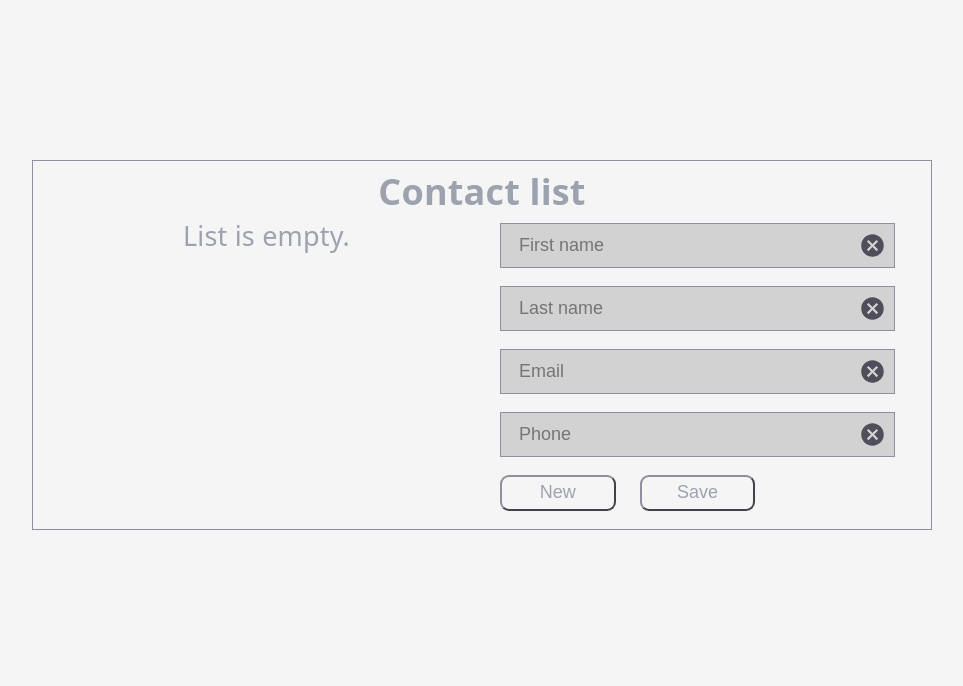
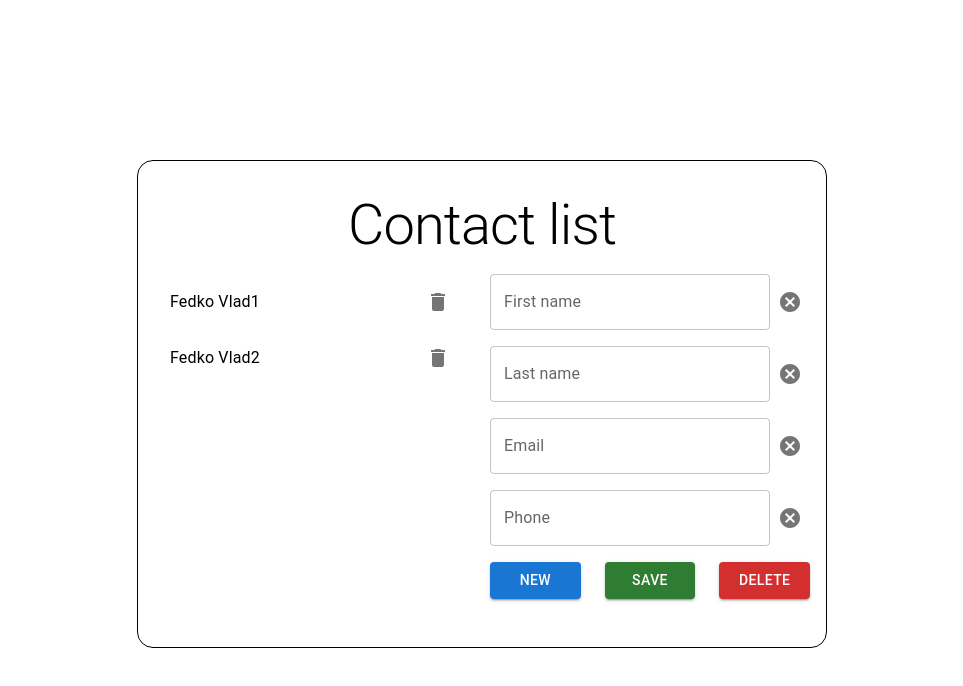
Before and after one commit to vlad09fedko/React.Contact-List, a React (Vite) app: page / in a window 1280 px wide. Shown: the top 686 px of the page, without its empty margins (158-1121 px from the left). Built offline with nearby package versions, Linux system fonts and the light colour scheme; data requests are answered from the project's data file.

Commit message:
Redo html and css without functionality for light theme

```diff
--- a/db.json
+++ b/db.json
@@ -1,4 +1,19 @@
 {
-  "contacts": [],
+  "contacts": [
+    {
+      "fName": "Fedko",
+      "lName": "Vlad1",
+      "email": "",
+      "phone": "",
+      "id": "0"
+    },
+    {
+      "fName": "Fedko",
+      "lName": "Vlad2",
+      "email": "",
+      "phone": "",
+      "id": "1"
+    }
+  ],
   "$schema": "./node_modules/json-server/schema.json"
 }
--- a/src/App.jsx
+++ b/src/App.jsx
@@ -1,17 +1,31 @@
+import { Box, Stack, Typography } from '@mui/material';
+
 import ContactForm from './components/ContactForm/ContactForm';
 import ContactList from './components/ContactList/ContactList';
 
-import styles from './App.module.css';
-
 function App() {
   return (
-    <div className={styles.container}>
-      <h1>Contact list</h1>
-      <article className={styles.listAndForm}>
+    <Box
+      sx={{
+        maxWidth: 'fit-content',
+        padding: '2em 0',
+        margin: '10em auto',
+        border: '1px solid',
+        borderRadius: '1em',
+      }}>
+      <Typography
+        variant='h1'
+        align='center'
+        sx={{
+          fontSize: '3.5em',
+        }}>
+        Contact list
+      </Typography>
+      <Stack direction='row' sx={{ padding: '1em', gap: '1em' }}>
         <ContactList />
         <ContactForm />
-      </article>
-    </div>
+      </Stack>
+    </Box>
   );
 }
 
--- a/src/App.module.css
+++ /dev/null
@@ -1,33 +0,0 @@
-.container {
-  text-align: center;
-  margin: 20vh auto;
-  max-width: 900px;
-  border: 1px solid var(--border);
-  padding: 1em 2em;
-  min-height: 20.5em;
-}
-
-h1 {
-  margin: 0 auto 0.5em;
-}
-
-.listAndForm {
-  display: flex;
-  gap: 2em;
-}
-
-.listAndForm > * {
-  width: 50%;
-}
-
-@media (max-width: 1000px) {
-  .container {
-    max-width: 80%;
-  }
-}
-
-@media (max-width: 700px) {
-  .container {
-    max-width: 90%;
-  }
-}
--- a/src/components/ContactForm/ContactForm.jsx
+++ b/src/components/ContactForm/ContactForm.jsx
@@ -1,5 +1,5 @@
 import { useDispatch, useSelector } from 'react-redux';
-import { Stack } from '@mui/material';
+import { Button, Stack } from '@mui/material';
 import { Field, Form, Formik } from 'formik';
 import * as Yup from 'yup';
 
@@ -32,12 +32,13 @@ function ContactForm() {
   const schema = Yup.object().shape({
     fName: Yup.string().trim().required('First name is required field.'),
     lName: Yup.string().trim().required('Last name is required field.'),
-    email: Yup.string().email('Email is not valid.'),
+    email: Yup.string().trim().email('Email is not valid.'),
     phone: Yup.string()
+      .trim()
       .min(7, 'Minimum phone number length is 7 characters.')
       .max(16, 'Maximum phone number length is 16 characters')
       .matches(
-        /^\+*\d{7,16}$/,
+        /^\+*\d{7,15}$/,
         'Phone number is not valid. It must be like +380123456789',
       ),
   });
@@ -46,6 +47,24 @@ function ContactForm() {
     const onClearClick = ({ currentTarget }) => {
       setFieldValue(currentTarget.previousSibling.name, '');
     };
+
+    const btnsStyles = { width: '100%', margin: '1em' };
+
+    const newBtn = () => (
+      <Button variant='contained' color='primary' sx={btnsStyles}>
+        New
+      </Button>
+    );
+    const saveBtn = () => (
+      <Button variant='contained' color='success' sx={btnsStyles}>
+        Save
+      </Button>
+    );
+    const deleteBtn = () => (
+      <Button variant='contained' color='error' sx={btnsStyles}>
+        Delete
+      </Button>
+    );
 
     return (
       <Form>
@@ -64,8 +83,8 @@ function ContactForm() {
         />
 
         <InputArea
-          type='emal'
-          name='emal'
+          type='email'
+          name='email'
           placeholder='Email'
           onClearClick={onClearClick}
         />
@@ -79,17 +98,17 @@ function ContactForm() {
 
         <Stack direction='row' spacing={3}>
           <Field
+            as={newBtn}
             type='button'
             onClick={() => dispatch(switchModeToAddContact())}
-            value='New'
           />
 
-          <Field type='submit' value='Save' disabled={!isValid} />
+          <Field as={saveBtn} type='submit' disabled={!isValid} />
 
           <Field
+            as={deleteBtn}
             type='button'
             onClick={() => dispatch(deleteContact(currentContact.id))}
-            value='Delete'
             style={{
               visibility: currentContact.id ? 'visible' : 'hidden',
             }}
--- a/src/components/ContactForm/InputArea/InputArea.jsx
+++ b/src/components/ContactForm/InputArea/InputArea.jsx
@@ -1,29 +1,31 @@
 import CancelIcon from '@mui/icons-material/Cancel';
-import { IconButton, Tooltip } from '@mui/material';
+import { IconButton, Stack, TextField, Tooltip } from '@mui/material';
 import { ErrorMessage, Field } from 'formik';
 
 import styles from './inputArea.module.css';
 
 function InputArea({ type, name, placeholder, onClearClick }) {
+  const customInput = () => (
+    <TextField label={placeholder} sx={{}} name={name} fullWidth type={type} />
+  );
+
   return (
     <>
-      <div className={styles.inputArea}>
-        <Field type={type} name={name} placeholder={placeholder} />
+      <Stack
+        direction='row'
+        sx={{
+          width: '20em',
+        }}>
+        <Field as={customInput} name={name} type={type} />
         <Tooltip title='Clear' onClick={onClearClick}>
           <IconButton>
-            <CancelIcon
-              sx={{
-                color: '#4f4e5a',
-                '&:hover': {
-                  color: 'white',
-                  transition: 'color 0.2s',
-                },
-              }}
-            />
+            <CancelIcon />
           </IconButton>
         </Tooltip>
-      </div>
-      <ErrorMessage name={name} />
+      </Stack>
+      <ErrorMessage name={name}>
+        {message => <span className={styles.errorMsg}>{message}</span>}
+      </ErrorMessage>
     </>
   );
 }
--- a/src/components/ContactForm/InputArea/inputArea.module.css
+++ b/src/components/ContactForm/InputArea/inputArea.module.css
@@ -19,3 +19,11 @@
   outline: none;
   background-color: var(--item-bg);
 }
+
+.errorMsg {
+  color: red;
+  border: 1px solid red;
+  border-radius: 15px;
+  background-color: rgba(255, 0, 0, 0.1);
+  padding: 0.5em;
+}
--- a/src/components/ContactForm/contactForm.module.css
+++ b/src/components/ContactForm/contactForm.module.css
@@ -4,27 +4,3 @@ form {
   gap: 1em;
   font-size: 1em;
 }
-
-input[type='submit'],
-input[type='button'] {
-  color: var(--text);
-  user-select: none;
-  background-color: var(--bg);
-  border-color: var(--border);
-  font-size: 1em;
-  padding: 0.3em 1em;
-  border-radius: 0.5em;
-  cursor: pointer;
-  transition: 0.2s;
-  width: 100%;
-}
-
-input[type='submit']:hover,
-input[type='button']:hover {
-  background-color: var(--border-hover);
-}
-
-input[type='submit']:disabled {
-  cursor: initial;
-  background-color: var(--border-hover);
-}
--- a/src/components/ContactList/ContactItem/ContactItem.jsx
+++ b/src/components/ContactList/ContactItem/ContactItem.jsx
@@ -1,33 +1,39 @@
 import { useDispatch } from 'react-redux';
 import DeleteIcon from '@mui/icons-material/Delete';
-import { IconButton, Tooltip } from '@mui/material';
+import {
+  IconButton,
+  ListItem,
+  ListItemButton,
+  ListItemText,
+  Tooltip,
+} from '@mui/material';
 
 import {
   chooseContact,
   deleteContact,
 } from '../../../store/slices/contactSlice';
 
-import './contactItem.css';
-
 function ContactItem({ contact, contact: { fName, lName, id } }) {
   const dispatch = useDispatch();
+
+  const onChooseContact = () => dispatch(chooseContact(contact));
+  const onDeleteContact = () => dispatch(deleteContact(id));
   return (
-    <li onDoubleClick={() => dispatch(chooseContact(contact))}>
-      <p>{`${fName} ${lName}`}</p>
-      <Tooltip title='Delete' onClick={() => dispatch(deleteContact(id))}>
-        <IconButton>
-          <DeleteIcon
-            sx={{
-              color: '#4f4e5a',
-              '&:hover': {
-                color: 'white',
-                transition: 'color 0.2s',
-              },
-            }}
-          />
-        </IconButton>
-      </Tooltip>
-    </li>
+    <ListItem
+      onDoubleClick={onChooseContact}
+      sx={{
+        width: '100%',
+        padding: '0',
+      }}>
+      <ListItemButton>
+        <ListItemText primary={`${fName} ${lName}`} />
+        <Tooltip title='Delete' onClick={onDeleteContact}>
+          <IconButton>
+            <DeleteIcon />
+          </IconButton>
+        </Tooltip>
+      </ListItemButton>
+    </ListItem>
   );
 }
 
--- a/src/components/ContactList/ContactItem/contactItem.css
+++ /dev/null
@@ -1,16 +0,0 @@
-p {
-  margin: auto 1em;
-  user-select: none;
-}
-
-span {
-  user-select: none;
-  margin: auto 0;
-  padding: 0 0.5em;
-  cursor: pointer;
-}
-
-span:hover {
-  color: var(--item-border-hover);
-  transition: 0.2s;
-}
--- a/src/components/ContactList/ContactList.jsx
+++ b/src/components/ContactList/ContactList.jsx
@@ -1,11 +1,10 @@
 import { useEffect } from 'react';
 import { useDispatch, useSelector } from 'react-redux';
+import { Box, List, Typography } from '@mui/material';
 
 import { getContacts } from '../../store/slices/contactSlice';
 
 import ContactItem from './ContactItem/ContactItem';
-
-import styles from './contactList.module.css';
 
 function ContactList() {
   const dispatch = useDispatch();
@@ -16,17 +15,26 @@ function ContactList() {
 
   const contacts = useSelector(state => state.contacts);
   return (
-    <div className={styles.contactList}>
+    <Box
+      sx={{
+        minWidth: '20em',
+      }}>
       {!contacts.length ? (
-        <p>List is empty.</p>
+        <Typography variant='h2' align='center' sx={{ fontSize: '1.5em' }}>
+          List is empty.
+        </Typography>
       ) : (
-        <ul>
+        <List
+          sx={{
+            minWidth: '20em',
+            padding: '0',
+          }}>
           {contacts.map(contact => (
             <ContactItem key={contact.id} contact={contact} />
           ))}
-        </ul>
+        </List>
       )}
-    </div>
+    </Box>
   );
 }
 
--- a/src/components/ContactList/contactList.module.css
+++ /dev/null
@@ -1,31 +0,0 @@
-.contactList {
-  padding-bottom: 3em;
-}
-
-.contactList > p {
-  font-size: 1.5em;
-}
-
-ul {
-  list-style-type: none;
-  padding-left: 0;
-  margin: 0;
-  display: flex;
-  flex-direction: column;
-  gap: 1em;
-}
-
-li {
-  display: flex;
-  justify-content: space-between;
-  cursor: pointer;
-  border: 1px solid var(--item-border);
-  transition: 0.2s;
-  text-align: start;
-  min-height: 2.5em;
-  max-height: fit-content;
-}
-
-li:hover {
-  border-color: var(--item-border-hover);
-}
--- a/src/index.css
+++ b/src/index.css
@@ -1,35 +1,6 @@
 :root {
-  --sans: system-ui, 'Segoe UI', Roboto, sans-serif;
-
-  font: 18px/145% var(--sans);
   letter-spacing: 0.18px;
   color-scheme: light dark;
-  color: var(--text);
-  background: var(--bg);
-}
-
-@media (prefers-color-scheme: light) {
-  :root {
-    --bg: whitesmoke;
-    --text: #9ca3af;
-    --border: #8f8f9d;
-    --border-hover: rgb(230, 230, 230);
-    --item-bg: rgb(210, 210, 210);
-    --item-border: rgb(143, 143, 157);
-    --item-border-hover: rgb(74, 74, 83);
-  }
-}
-
-@media (prefers-color-scheme: dark) {
-  :root {
-    --bg: #16171d;
-    --text: #9ca3af;
-    --border: #8f8f9d;
-    --border-hover: #4f4e5a;
-    --item-bg: #2b2a33;
-    --item-border: #8f8f9d;
-    --item-border-hover: whitesmoke;
-  }
 }
 
 * {
```
